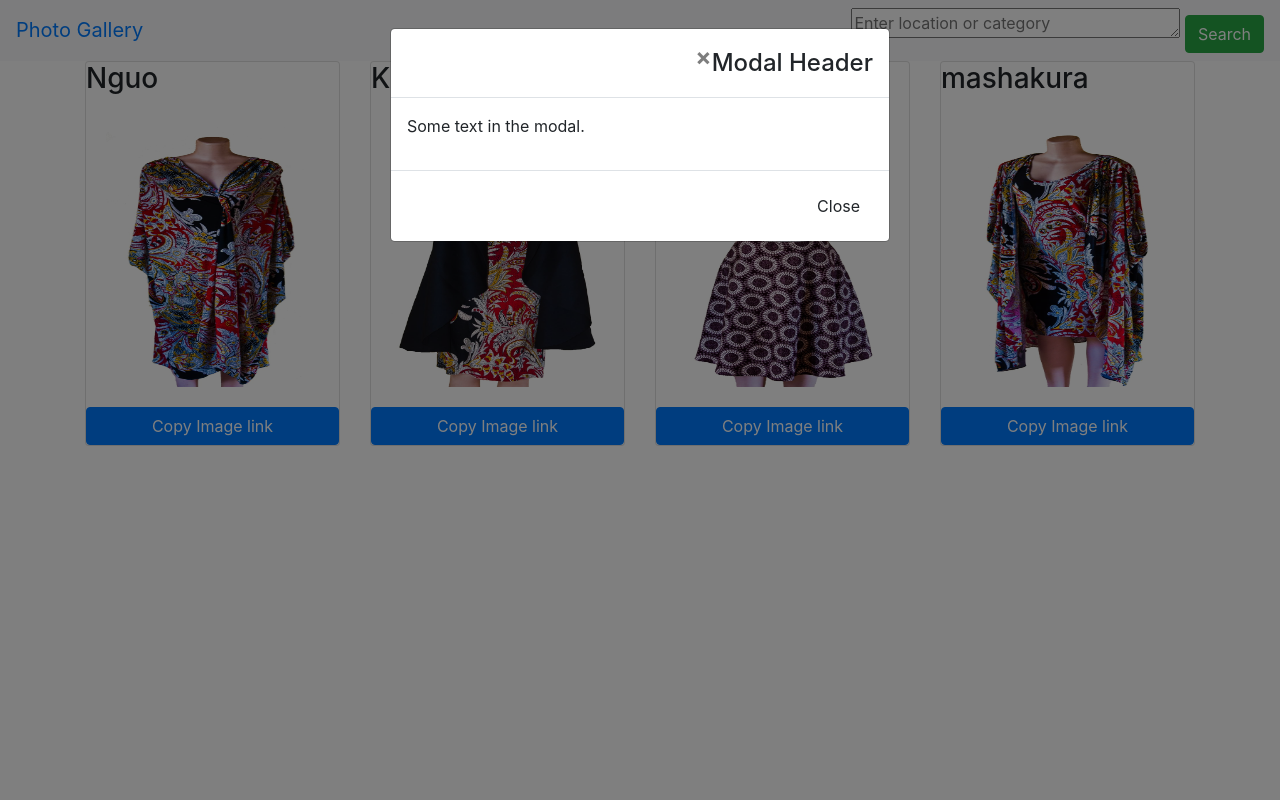
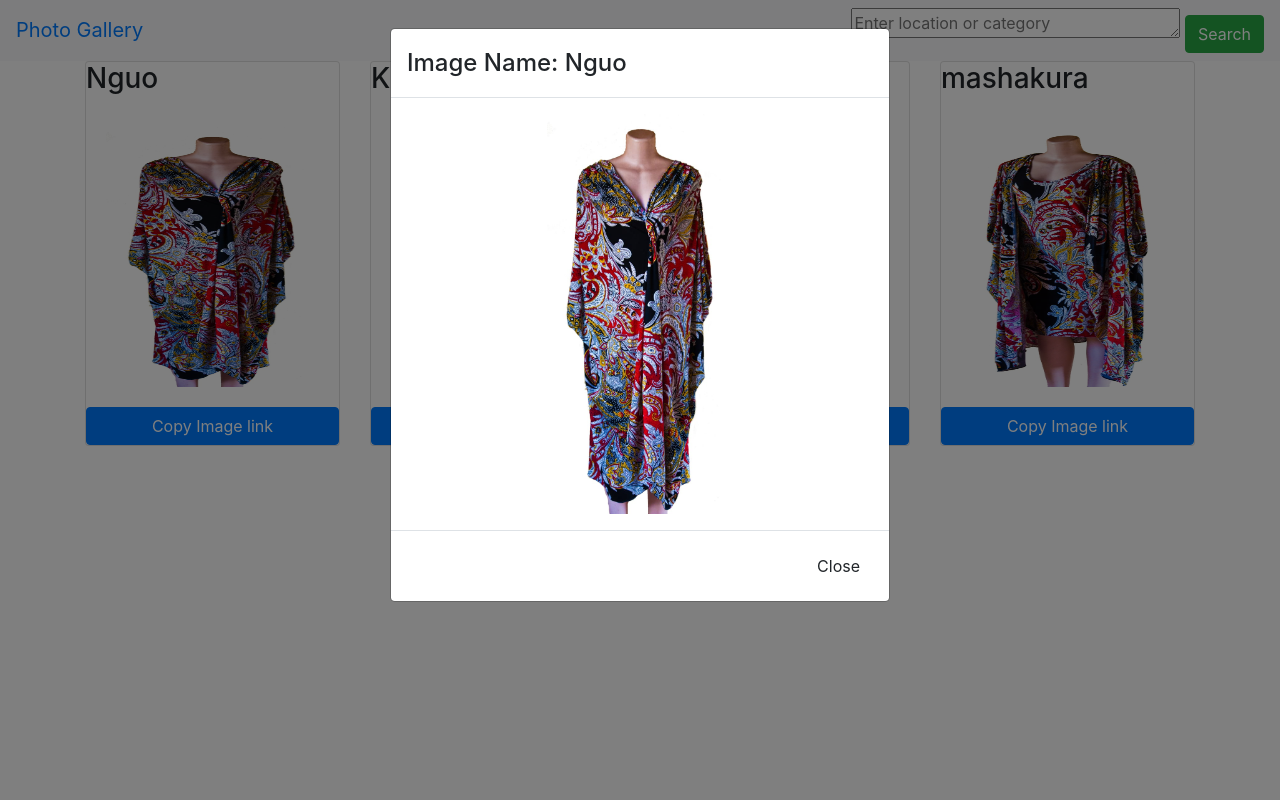
Before and after one commit to MugachaGichamba/photo_gallery, a Django app: page / in a window 1280 px wide, after a click that opens the changed part. Run offline with Django 3.2, Linux system fonts and the light colour scheme; data comes from the database, SQL or seed files in the repository; some libraries are stand-ins or nearby versions.

Commit message:
displayed image name and image in modal dialog

```diff
--- a/templates/photos/home.html
+++ b/templates/photos/home.html
@@ -25,11 +25,10 @@
                     <!-- Modal content-->
                     <div class="modal-content">
                         <div class="modal-header">
-                            <button type="button" class="close" data-dismiss="modal">&times;</button>
-                            <h4 class="modal-title">Modal Header</h4>
+                            <h4 class="modal-title" style="text-align: center">Image Name: {{ image.image_name }}</h4>
                         </div>
                         <div class="modal-body">
-                            <p>Some text in the modal.</p>
+                            <img style="height:400px;margin-left: 30%" src="{{ image.image.url }}" alt="image">
                         </div>
                         <div class="modal-footer">
                             <button type="button" class="btn btn-default" data-dismiss="modal">Close</button>
```
